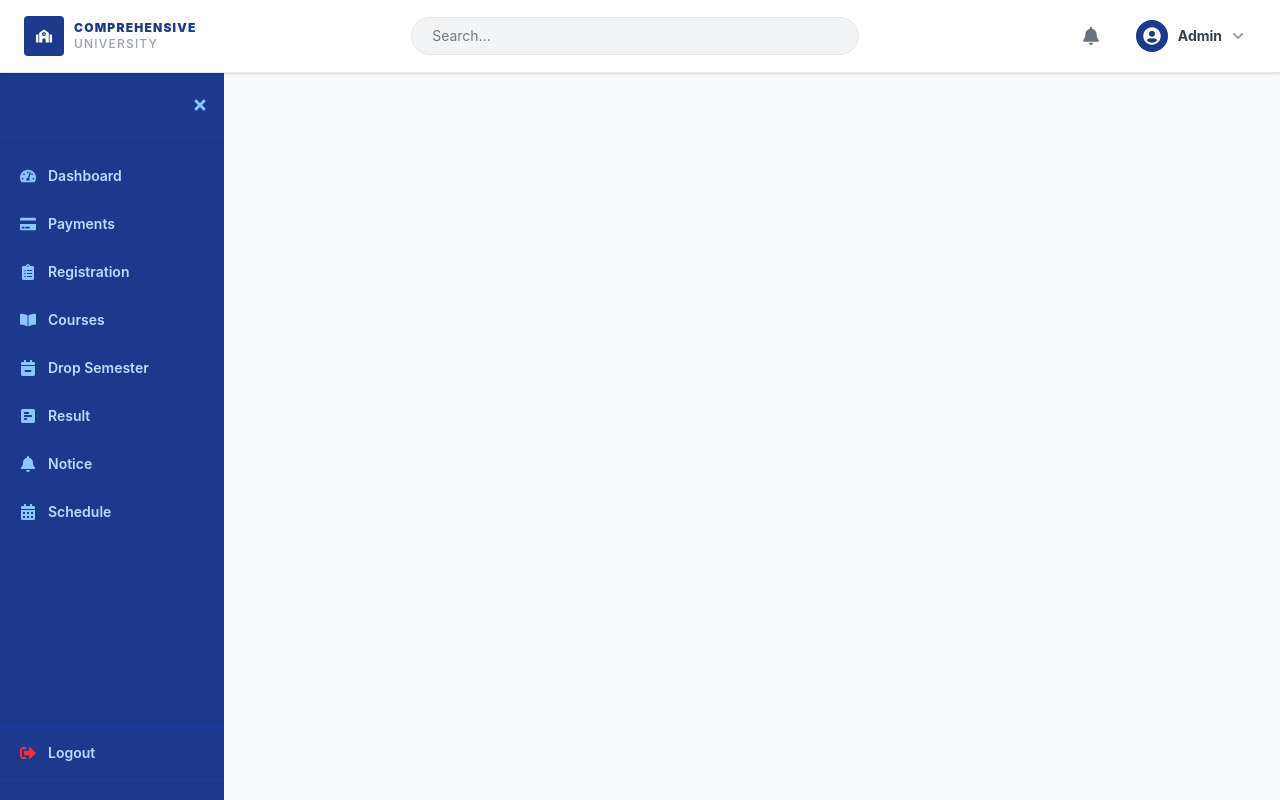
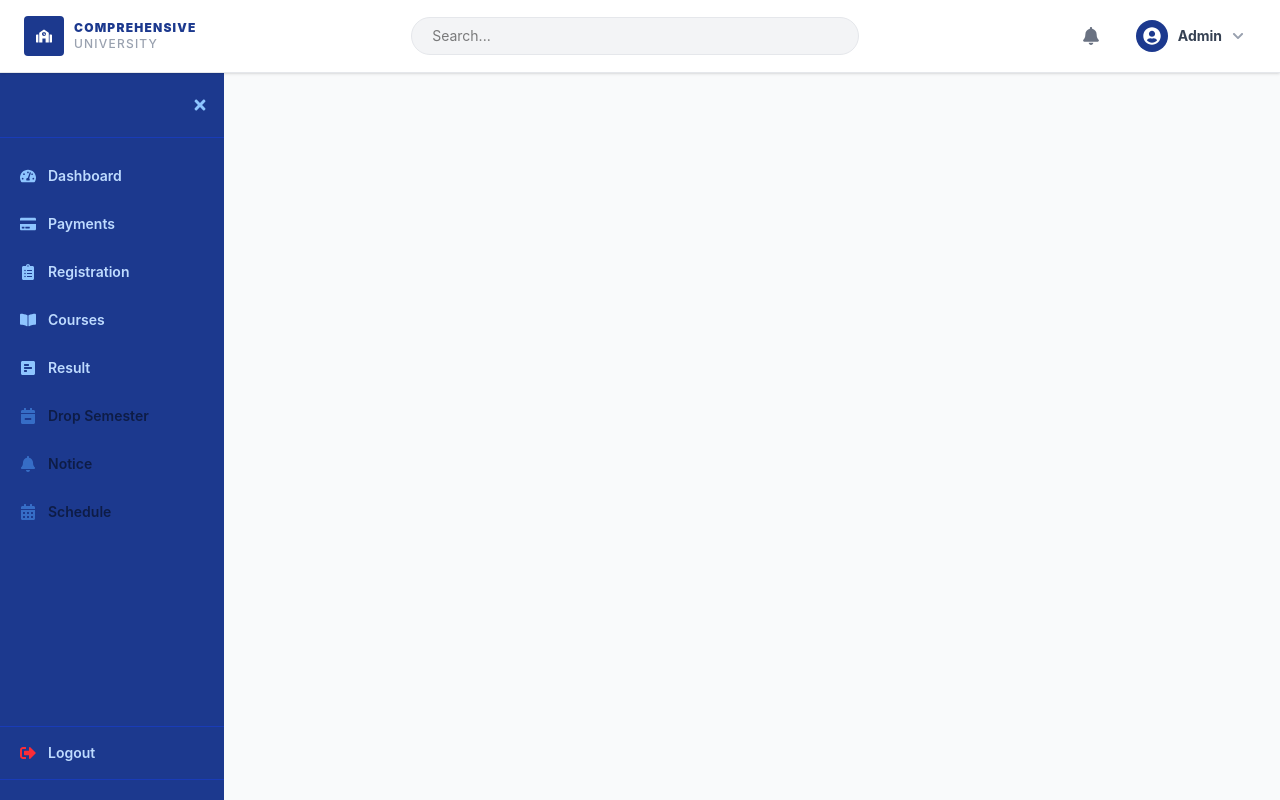
Before and after one commit to Samtron2810/comprehensive-university-portal, a React (Vite) app: page /user-portal in a window 1280 px wide. Built offline with nearby package versions, Linux system fonts and the light colour scheme; sample sign-in values are in the browser's storage.

Commit message:
added: protected routes, updated

```diff
--- a/src/Components/SideBar.jsx
+++ b/src/Components/SideBar.jsx
@@ -40,17 +40,26 @@ const NAV_CONFIG = {
       to: "/user-portal/student-registration",
     },
     { icon: FaBookOpen, label: "Courses", to: "/user-portal/student-courses" },
+
+    { icon: FaPollH, label: "Result", to: "/user-portal/student-result" },
     {
       icon: FaCalendarMinus,
       label: "Drop Semester",
       to: "/user-portal/student-drop",
+      disabled: true,
     },
-    { icon: FaPollH, label: "Result", to: "/user-portal/student-result" },
-    { icon: FaBell, label: "Notice", to: "/user-portal/student-notice" },
+
+    {
+      icon: FaBell,
+      label: "Notice",
+      to: "/user-portal/student-notice",
+      disabled: true,
+    },
     {
       icon: FaCalendarAlt,
       label: "Schedule",
       to: "/user-portal/student-schedule",
+      disabled: true,
     },
   ],
   ADMIN: [
@@ -134,35 +143,38 @@ export default function Sidebar() {
 
       {/* ── Nav Links ── */}
       <nav className="flex-1 py-4 flex flex-col gap-1 px-2 overflow-y-auto">
-        {navItems.map(({ icon: Icon, label, to }) => (
+        {navItems.map(({ icon: Icon, label, to, disabled }) => (
           <NavLink
             key={to}
-            to={to}
+            to={disabled ? "#" : to}
+            onClick={(e) => {
+              if (disabled) e.preventDefault();
+            }}
             title={!expanded ? label : ""}
             className={({ isActive }) =>
               `flex items-center gap-3 px-3 py-3 rounded-lg text-sm font-semibold transition-all duration-200 group ${
                 expanded ? "" : "justify-center"
               } ${
-                isActive
-                  ? "bg-white text-blue-900"
-                  : "text-blue-200 hover:bg-blue-800 hover:text-white"
+                disabled
+                  ? "opacity-50 cursor-not-allowed pointer-events-none"
+                  : isActive
+                    ? "bg-white text-blue-900"
+                    : "text-blue-200 hover:bg-blue-800 hover:text-white"
               }`
             }
           >
             {({ isActive }) => (
               <>
                 <Icon
-                  className={`text-base shrink-0 transition-colors duration-200 ${
-                    isActive
-                      ? "text-blue-900"
-                      : "text-blue-300 group-hover:text-white"
+                  className={`text-base shrink-0 ${
+                    disabled
+                      ? "text-blue-400"
+                      : isActive
+                        ? "text-blue-900"
+                        : "text-blue-300 group-hover:text-white"
                   }`}
                 />
-                {expanded && (
-                  <span className="whitespace-nowrap overflow-hidden">
-                    {label}
-                  </span>
-                )}
+                {expanded && <span>{label}</span>}
               </>
             )}
           </NavLink>
```
